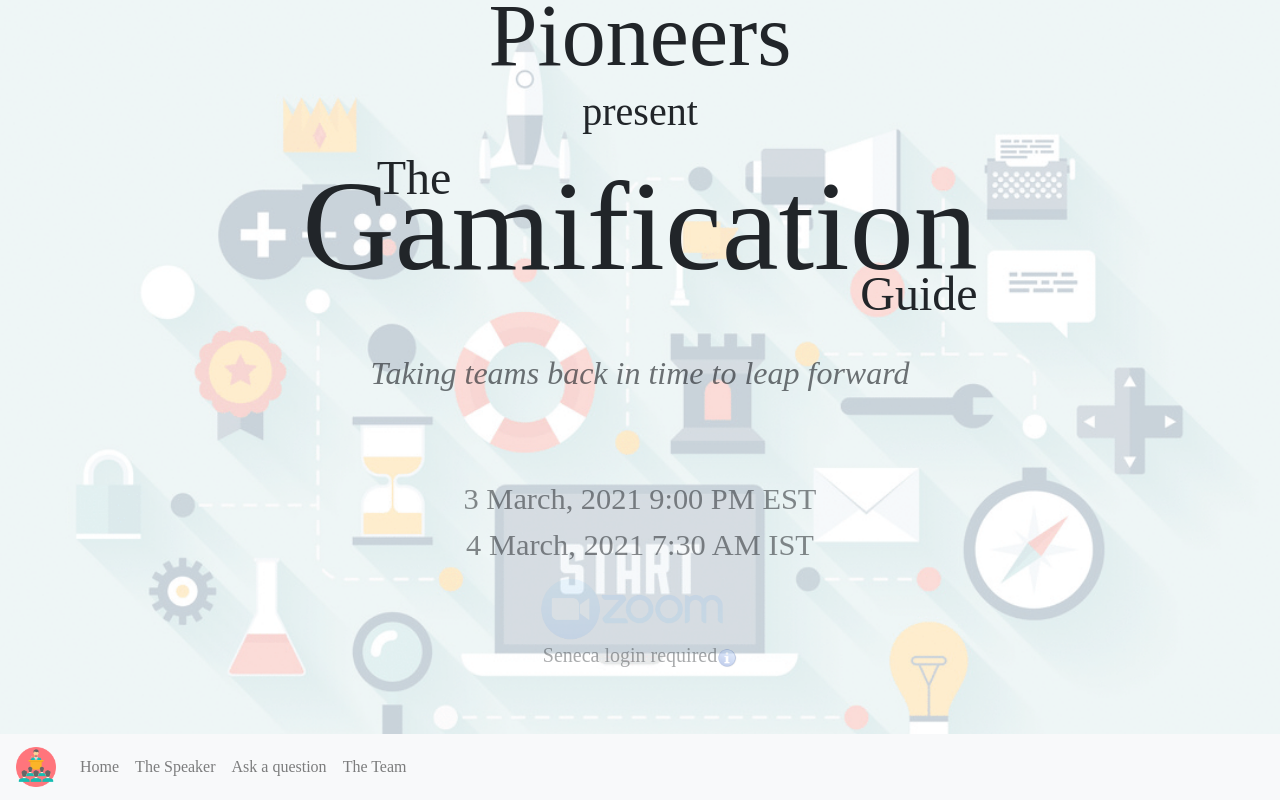
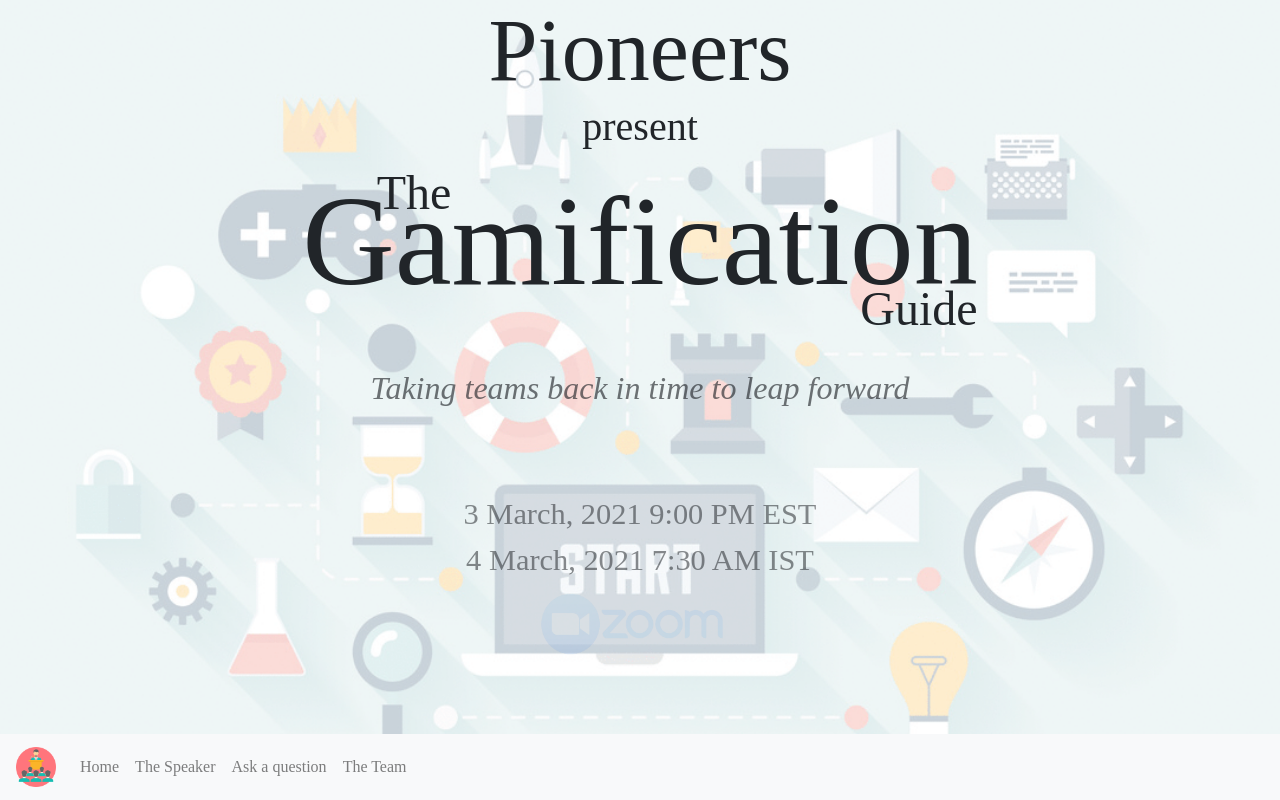
Before and after one commit to ashishmusani/pmc140-pioneers, a React (Create React App) app in the folder client/: page / in a window 1280 px wide. Built offline with nearby package versions, Linux system fonts and the light colour scheme.

Commit message:
V2_Release11

```diff
--- a/client/src/components/HomePage/index.js
+++ b/client/src/components/HomePage/index.js
@@ -40,13 +40,7 @@ const HomePage = () => {
                 <a href="https://senecacollege-ca.zoom.us/j/95951046144?pwd=NW5TTVpYbWdHbWI1YklZUmQvbVBaZz09"
                 target="_blank">
                     <img className="homepage-zoom_logo" src="zoom_logo.png"/>
-                </a><br/>
-                <span className="homepage-zoom_details">
-                    Seneca login required
-                    <a className="homepage-zoom_text" href="seneca_zoom_setup.pdf" target="_blank">
-                        <img className="homepage-zoom_info" src="info_icon.png" />
-                    </a>
-                </span>
+                </a>
             </div>
         </div>
     )
```
Also changed, not shown: 7 other files (tests, documents, lock files or other folders).
